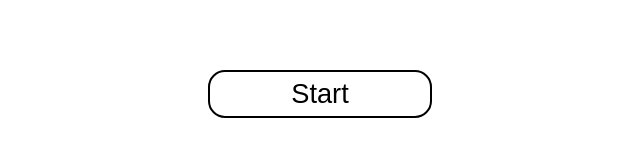
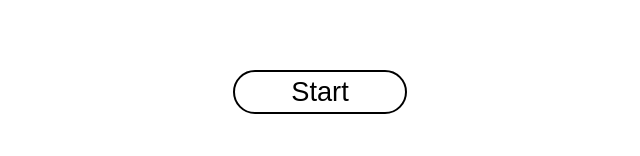
Before and after one commit to simon-nstein/pollthru, a React (Create React App) app: page / in a window 1280 px wide. Shown: the part 234-390 px from the top of the page, without its empty margins (320-960 px from the left). Built offline with nearby package versions, Linux system fonts and the light colour scheme.

Commit message:
Fixed Submit button

```diff
--- a/src/components/daily_challenge.css
+++ b/src/components/daily_challenge.css
@@ -17,9 +17,9 @@
 }
 
 .shareBtn{
-    width: 43%;
+    width: 34%;
     border-radius: 35px;
-    padding: 12px 10px;
+    padding: 4px 8px;
     background-color: #8848F5;
     display: flex;
     align-items: center;
@@ -43,13 +43,14 @@
 
 
 .submit{
-    width: 43%;
+    width: 34%;
     border-radius: 35px;
-    padding: 12px 10px;
+    padding: 4px 8px;
     background-color: #8848F5;
     color: white;
     font-weight: bold;
     font-size: 1.1rem;
     font-family: 'Poppins';
     border: 2px solid #8848F5;
+    margin-top: 12px;
 }
--- a/src/components/popup.js
+++ b/src/components/popup.js
@@ -292,19 +292,23 @@ const Popup = ({ isOpen, onClose, analyzeOpen }) => {
 
   const handleSubmit = async (event) => {
 
-    if( button1Color === "purple" || button2Color === "purple" ){
+    if( button1Color === "#8848F5" || button2Color === "#8848F5" ){
+        console.log("0");
 
         let pick;
         if( button1Color === "purple"){
+            console.log("2");
             pick = Option_1;
         } else{
             pick = Option_2;
+            console.log("1");
         }
 
         event.preventDefault();
         const user = auth.currentUser;
 
         if (user) {
+            console.log("3");
             const userId = user.uid;
 
             const formattedDate = getCurrentFormattedDate();
--- a/src/components/start.css
+++ b/src/components/start.css
@@ -23,8 +23,8 @@
   .btn{
     font-size: 1.7rem;
     border: 2px solid black;
-    border-radius: 17px;
-    padding: 6px;
+    border-radius: 27px;
+    padding: 4px;
     background: rgba(255, 255, 255, 0);
-    width: 50%;
+    width: 39%;
   }
```
